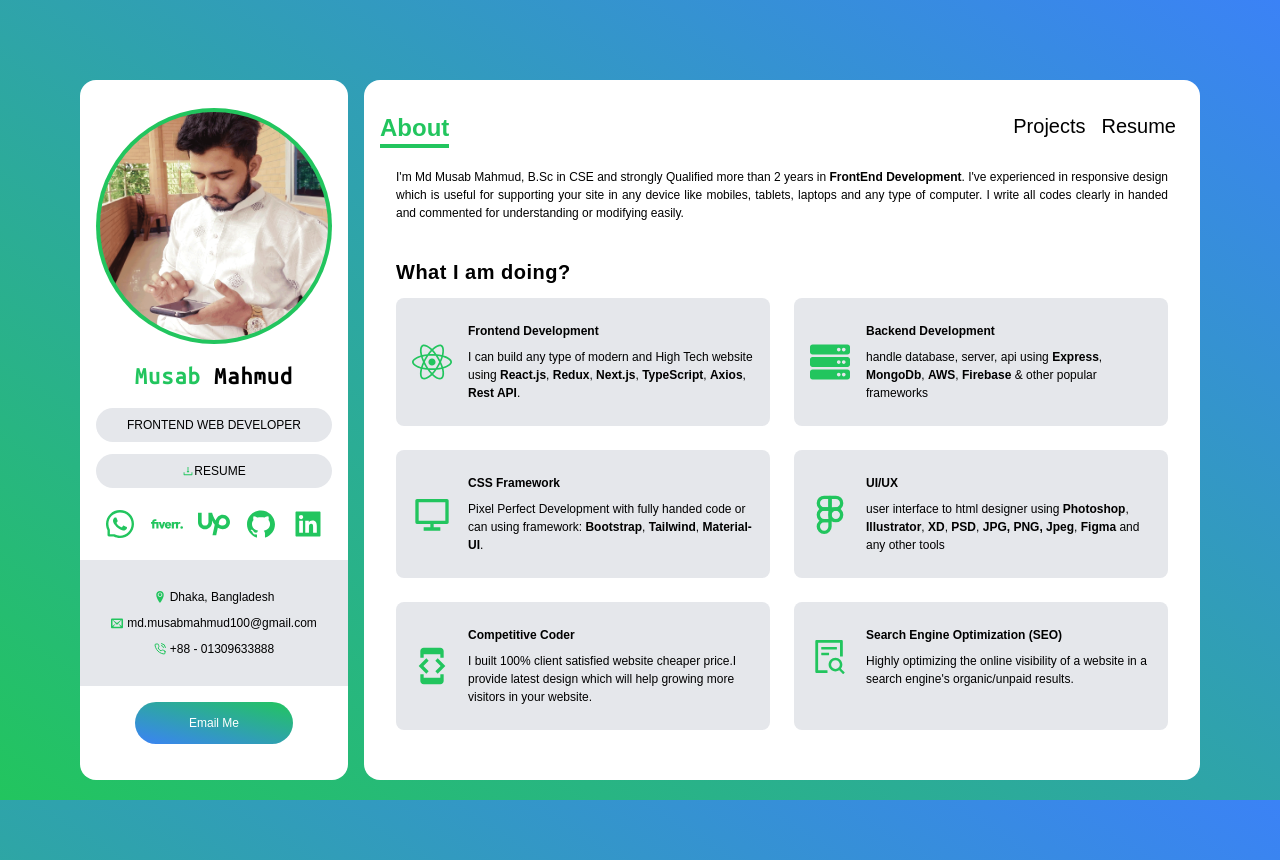
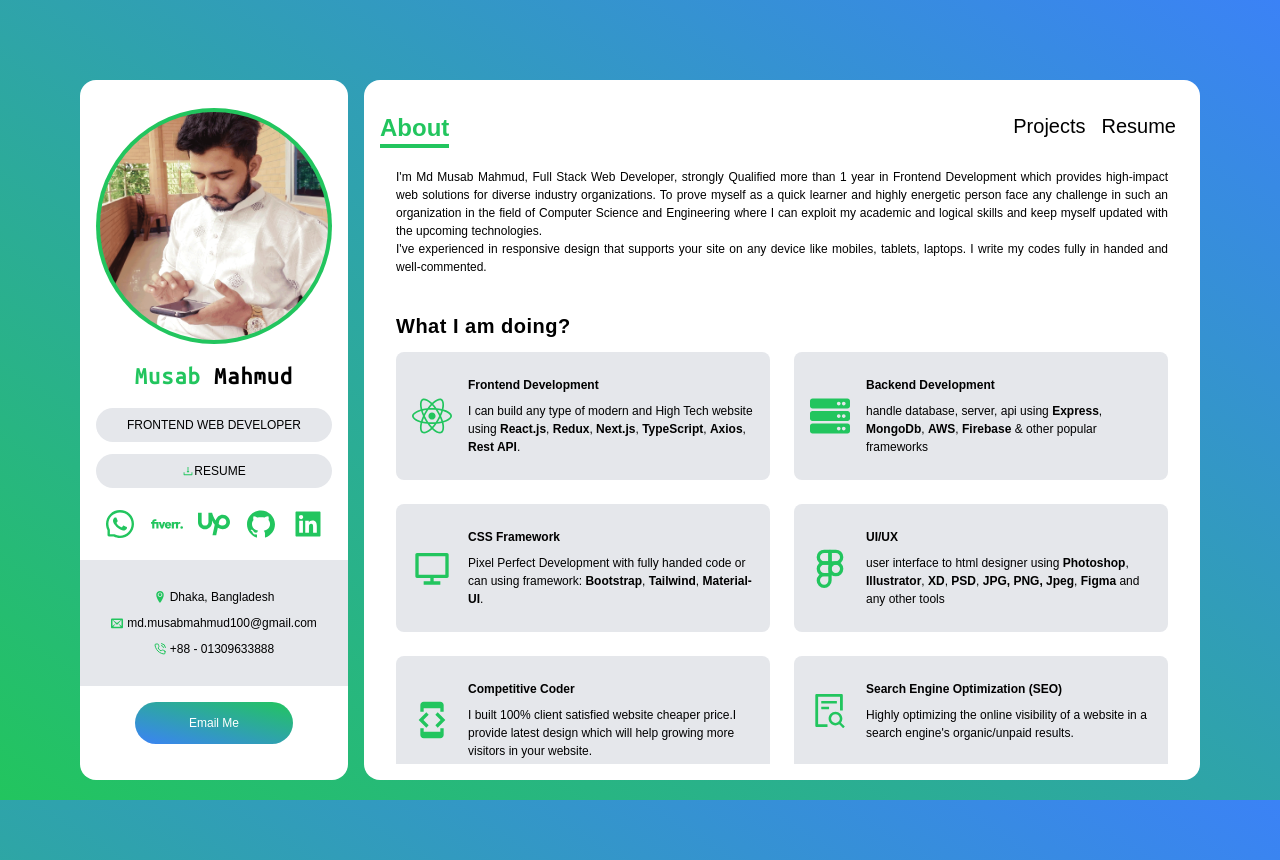
Before and after one commit to musabmahmud/portfolio, a Next.js app: page / in a window 1280 px wide. Built offline with nearby package versions, Linux system fonts and the light colour scheme; a web font is replaced by a local one.

Commit message:
pdf replaced

```diff
--- a/components/ProjectCard.tsx
+++ b/components/ProjectCard.tsx
@@ -54,7 +54,7 @@ const ProjectCard: FunctionComponent<{
           variants={fadeInUp}
           >
             <a href={deployed_url} target="_blank" rel="noreferrer" className="flex my-2"><AiFillProject className="text-green-500" size={24}/> <span className="ml-2 text-xl uppercase hover:text-green-500">Live preview</span></a>
-            <a href={github_url} target="_blank" rel="noreferrer" className="flex my-2"><AiFillGithub className="text-green-500" size={24}/> <span className="ml-2 text-xl uppercase hover:text-green-500">Code view</span></a>
+            <a href={github_url} target="_blank" rel="noreferrer" className="flex my-2"><AiFillGithub className="text-green-500" size={24}/> <span className="ml-2 text-xl uppercase hover:text-green-500">Source Code</span></a>
           </motion.div>
           <motion.div variants={fadeInUp} className="flex flex-wrap mt-2 space-x-2 text-sm"><span className="font-bold">Technologies: </span>
             {
--- a/data.ts
+++ b/data.ts
@@ -103,7 +103,7 @@ export const languages:Iskill[] = [
       level : '75%',
       Icon: BsCircleFill
     },{
-      id: 3,
+      id: 30,
       name: 'Firebase',
       level : '85%',
       Icon: BsCircleFill
--- a/pages/index.tsx
+++ b/pages/index.tsx
@@ -8,7 +8,9 @@ const About = ({endpoint}) => {
   return (
     <div className="flex flex-col flex-grow pt-1 overflow-y-scroll" style={{height: '75vh'}}>
       <h6 className="font-medium text-justify sm:px-4">
-        I&apos;m Md Musab Mahmud, B.Sc in CSE and strongly Qualified more than 2 years in <b>FrontEnd Development</b>. I&apos;ve experienced in responsive design which is useful for supporting your site in any device like mobiles, tablets, laptops and any type of computer. I write all codes clearly in handed and commented for understanding or modifying easily.
+        I&apos;m Md Musab Mahmud, Full Stack Web Developer, strongly Qualified more than 1 year in Frontend Development which provides high-impact web solutions for diverse industry organizations. To prove myself as a quick learner and highly energetic person face any challenge in such an organization in the field of Computer Science and Engineering where I can exploit my academic and logical skills and keep myself updated with the upcoming technologies.<br/>
+        I&apos;ve experienced in responsive design that supports your site on any device like mobiles, tablets, laptops. I write my codes fully in handed and well-commented.
+
       </h6>
       <div
         className="flex-grow mt-5 sm:p-4">
--- a/tailwind.config.js
+++ b/tailwind.config.js
@@ -9,6 +9,7 @@ module.exports = {
       'monospace': ['Ubuntu Mono', 'monospace'],
     },
     extend: {
+
     },
   },
   plugins: [],
```
Also changed, not shown: 1 other file (tests, documents, lock files or other folders).
